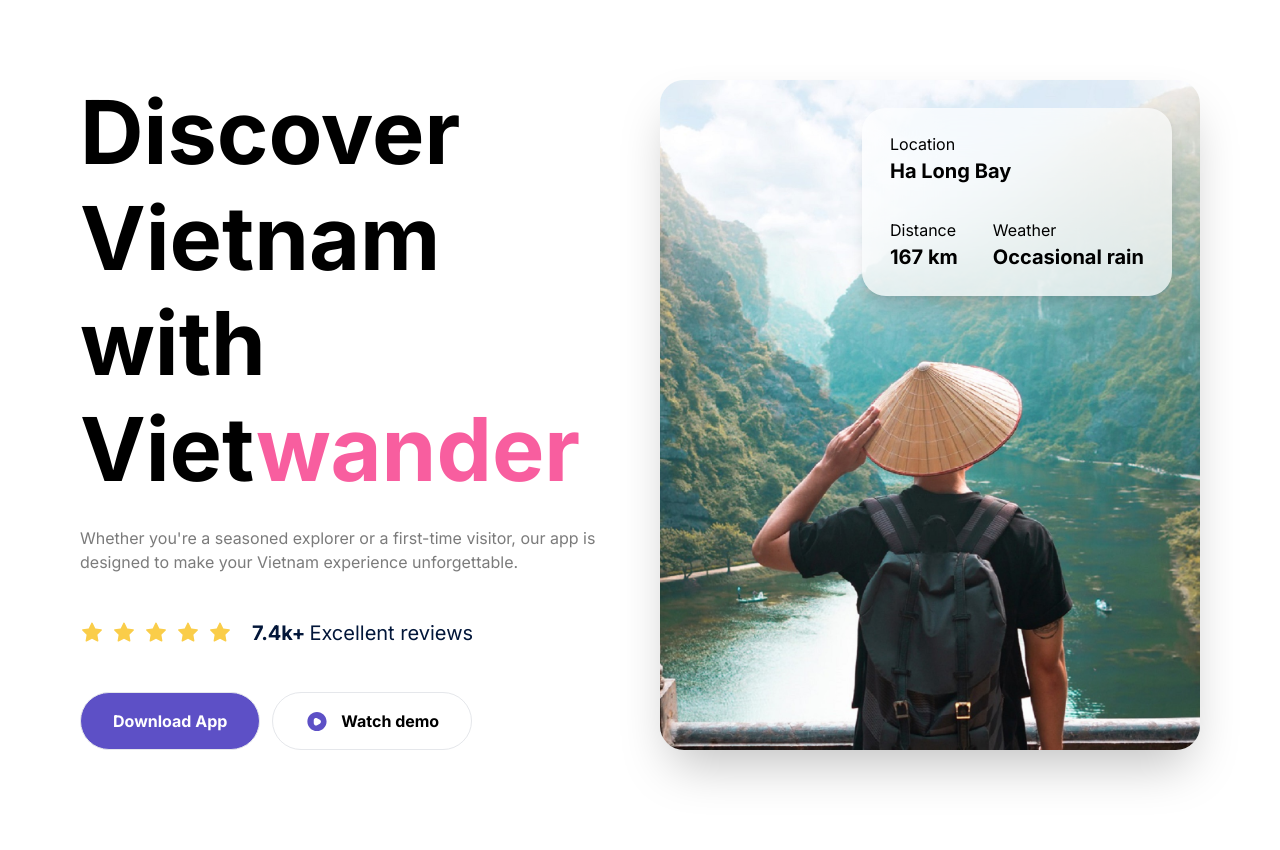
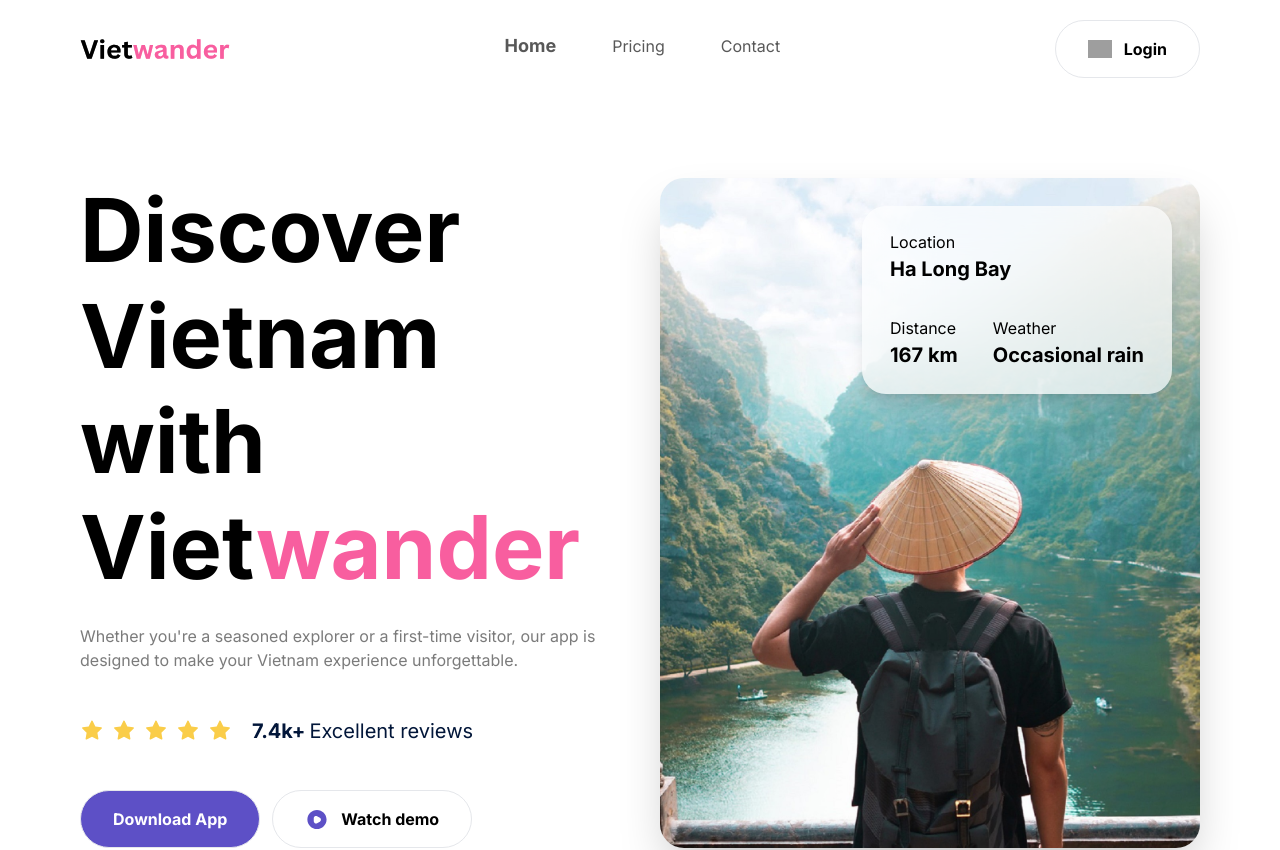
Before and after one commit to quangnvo/vietwander, a Next.js app: page / in a window 1280 px wide. Shown: the top 850 px of the page. Built offline with nearby package versions, Linux system fonts and the light colour scheme; grey boxes are pictures that could not be loaded.

Commit message:
add navbar

```diff
--- a/app/layout.tsx
+++ b/app/layout.tsx
@@ -1,7 +1,7 @@
 import type { Metadata } from 'next'
 
 import './globals.css'
-// import Navbar from '@/components/Navbar'
+import Navbar from '@/components/Navbar'
 import Footer from '@/components/Footer'
 
 export const metadata: Metadata = {
@@ -18,7 +18,7 @@
     <html lang="en" suppressHydrationWarning>
       <body>
         {/* Chỗ này là để NavBar */}
-        {/* <Navbar /> */}
+        <Navbar />
 
         <main className='relative overflow-hidden'>
           {children}
--- a/components/Navbar.tsx
+++ b/components/Navbar.tsx
@@ -4,8 +4,8 @@
 import { Collapse } from "@material-tailwind/react";
 import Link from "next/link";
 import { usePathname } from 'next/navigation';
+import { NAV_LINKS } from "@/constants";
 import Image from "next/image";
-import { NAV_LINKS } from "@/constants";
 import Button from "./Button";
 
 export default function NavBar() {
```
